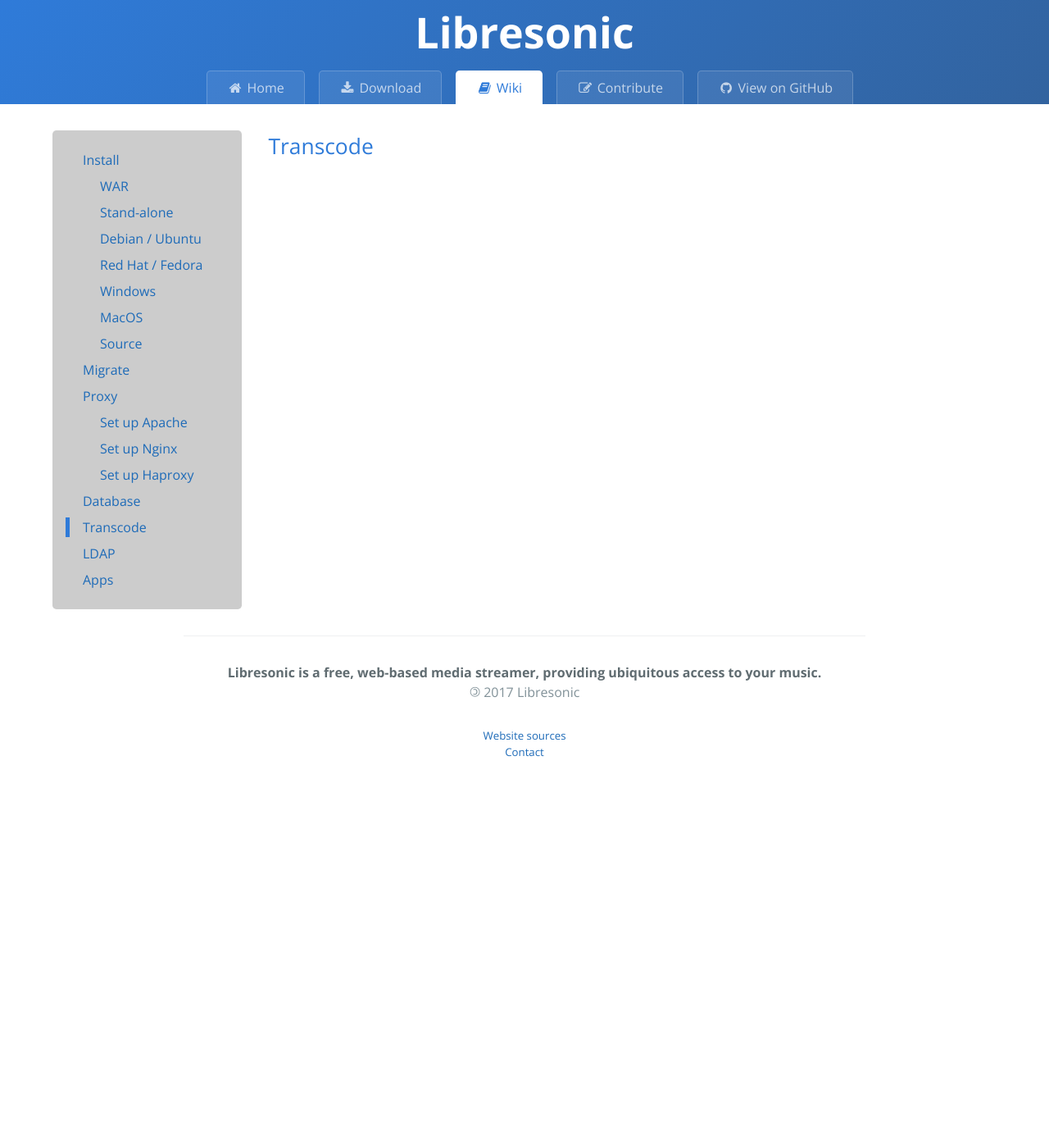
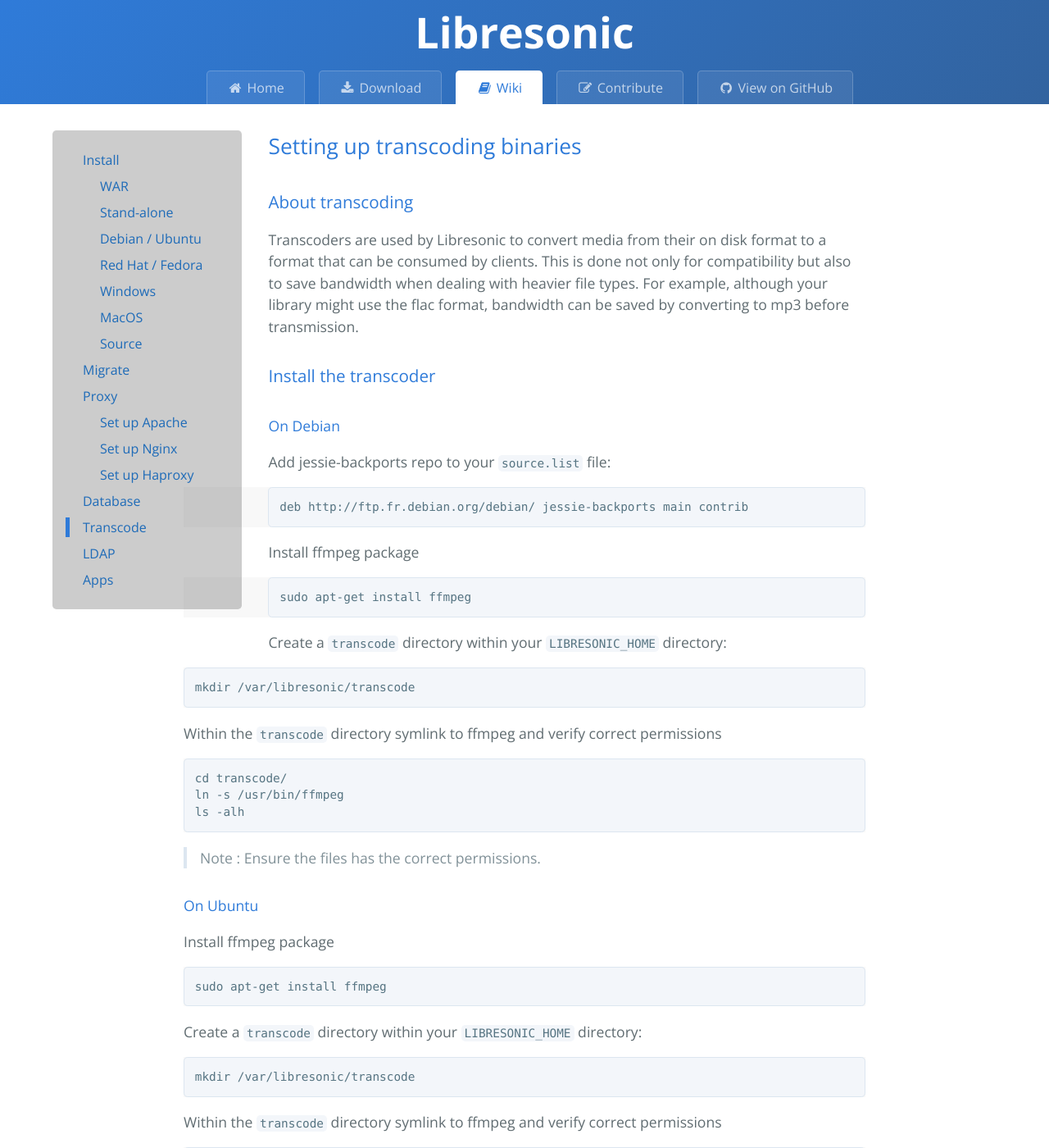
Before and after one commit to airsonic/airsonic.github.io, a Jekyll site: the page built from wiki/50_transcode.md, in a window 1280 px wide and 1400 px high. Shown: the whole window at 82% size. Built offline with Jekyll 4.4.1, drawn with Linux system fonts in a browser that asks for light colours; some of the changed text lies outside the part shown.

Commit message:
Add details to transcode wiki page

````diff
--- a/wiki/50_transcode.md
+++ b/wiki/50_transcode.md
@@ -3,4 +3,99 @@ layout: wiki
 title: Transcode
 permalink: /wiki/transcode/
 ---
-## Transcode
+## Setting up transcoding binaries
+
+### About transcoding
+
+Transcoders are used by Libresonic to convert media from their on disk format to a format that can be consumed by clients. This is done not only for compatibility but also to save bandwidth when dealing with heavier file types. For example, although your library might use the flac format, bandwidth can be saved by converting to mp3 before transmission.
+
+### Install the transcoder
+
+#### On Debian
+
+Add jessie-backports repo to your `source.list` file:
+```
+deb http://ftp.fr.debian.org/debian/ jessie-backports main contrib
+```
+
+Install ffmpeg package
+```
+sudo apt-get install ffmpeg
+```
+
+Create a `transcode` directory within your `LIBRESONIC_HOME` directory:
+```
+mkdir /var/libresonic/transcode
+```
+
+Within the `transcode` directory symlink to ffmpeg and verify correct permissions
+```
+cd transcode/
+ln -s /usr/bin/ffmpeg
+ls -alh
+```
+> Note : Ensure the files has the correct permissions.
+
+#### On Ubuntu
+
+Install ffmpeg package
+```
+sudo apt-get install ffmpeg
+```
+
+Create a `transcode` directory within your `LIBRESONIC_HOME` directory:
+```
+mkdir /var/libresonic/transcode
+```
+
+Within the `transcode` directory symlink to ffmpeg and verify correct permissions
+```
+cd transcode/
+ln -s /usr/bin/ffmpeg
+ls -alh
+```
+> Note : Ensure the files has the correct permissions.
+
+#### On Red Hat / Fedora
+```
+sudo yum install ffmpeg
+```
+
+Create a `transcode` directory within your `LIBRESONIC_HOME` directory:
+```
+mkdir /var/libresonic/transcode
+```
+
+Within the `transcode` directory symlink to ffmpeg and verify correct permissions
+```
+cd transcode/
+ln -s /usr/bin/ffmpeg
+ls -alh
+```
+> Note : Ensure the files has the correct permissions.
+
+#### On Windows
+
+Get the ffmpeg package from the project [download page](https://ffmpeg.zeranoe.com/builds/).
+
+Unpack the files into the `LIBRESONIC_HOME/transcode/` folder.
+
+#### On MacOS
+
+You can install ffmpeg binaries on MacOS using `Homebrew` :
+
+```
+brew install ffmpeg
+```
+
+Create a `transcode` directory within your `LIBRESONIC_HOME` directory:
+```
+mkdir /var/libresonic/transcode
+```
+
+Within the `transcode` directory symlink to ffmpeg and verify correct permissions
+```
+cd transcode/
+ln -s /usr/bin/ffmpeg
+ls -alh
+```
````
